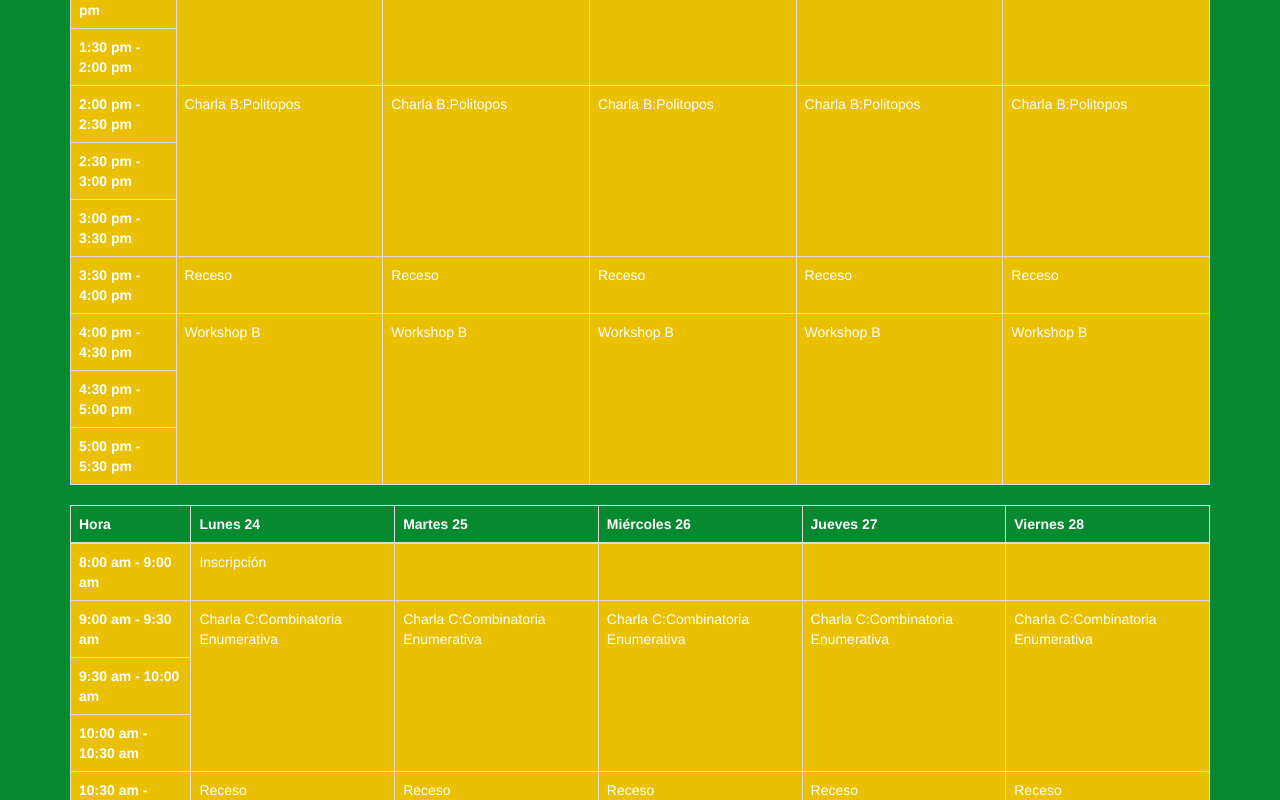
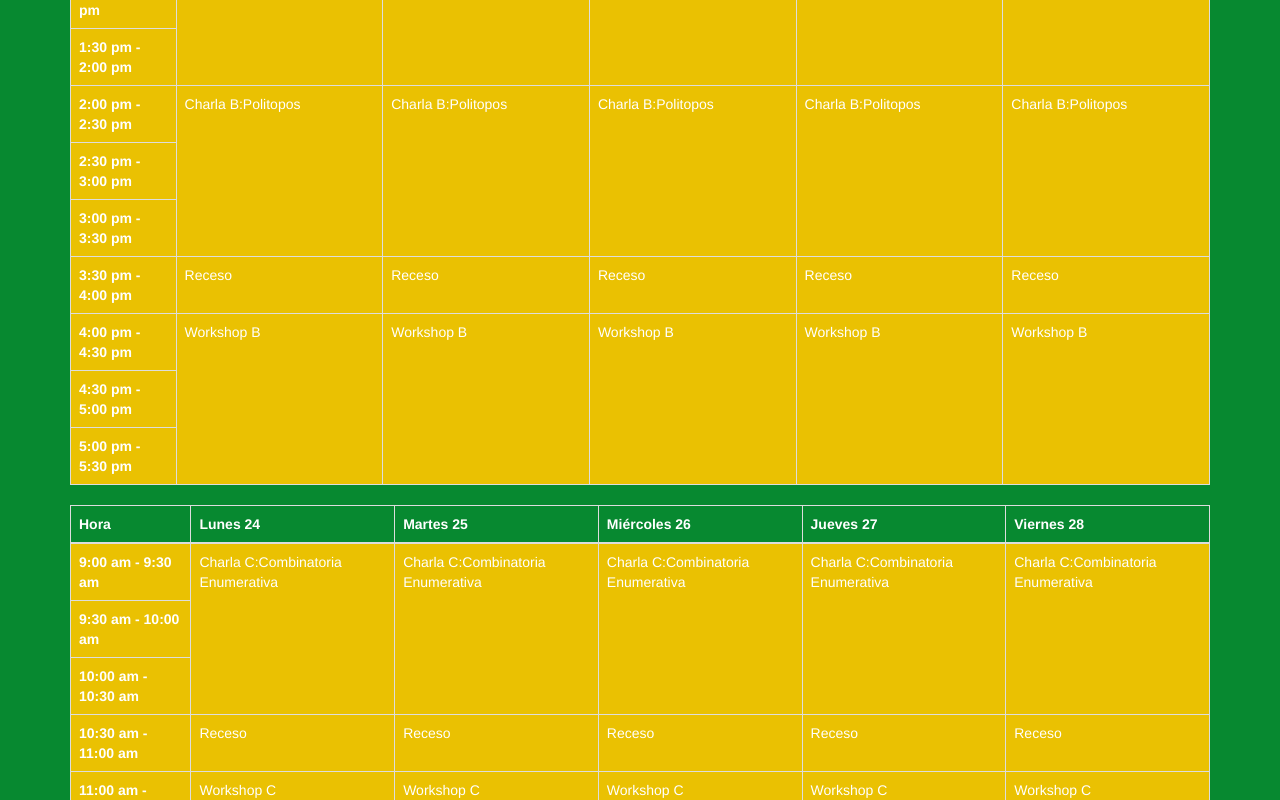
Before and after one commit to rafaeldleon/dias2017.github.io, a plain HTML site: page index.html in a window 1280 px wide. Shown: the part 4632-5432 px from the top of the page. Drawn offline with nearby package versions, Linux system fonts and the light colour scheme; some packages are replaced by stand-ins of ours.

Commit message:
classrooms

```diff
--- a/index.html
+++ b/index.html
@@ -337,7 +337,7 @@
          	<h4>Julio 17 y 24: Aula Multiprop&oacute;sitos 519 Bloque 9</h4>
 				<h4>Julio 18, 21, 25, 26, 27 y 28: Aula Multiprop&oacute;sitos 514 Bloque 9</h4>
 				<h4>Julio 19: Auditorio Juan Pablo II Bloque Arquitectura y Dise&ntilde;o</h4>
-				<h4>Julio 22: Por definir</h4>
+				<h4>Julio 22: Aula 414 Bloque Arquitectura y Dise&ntilde;o</h4>
 
          </div>
          <div class="table-responsive">
@@ -470,14 +470,7 @@
     </tr>
   </thead>
   <tbody>
-    <tr class="bg-secondary">
-      <th scope="row">8:00 am - 9:00 am</th>
-      <td><span class="es">Inscripci&oacute;n</span></td>
-      <td class="bg-terciary"></td>
-      <td class="bg-terciary"></td>
-      <td class="bg-terciary"></td>
-      <td class="bg-terciary"></td>
-    </tr>
+
     <tr class="bg-secondary" >
       <th scope="row">9:00 am - 9:30 am</th>
       <td rowspan="3"><span class="es">Charla C:Combinatoria Enumerativa</span></td>
```
